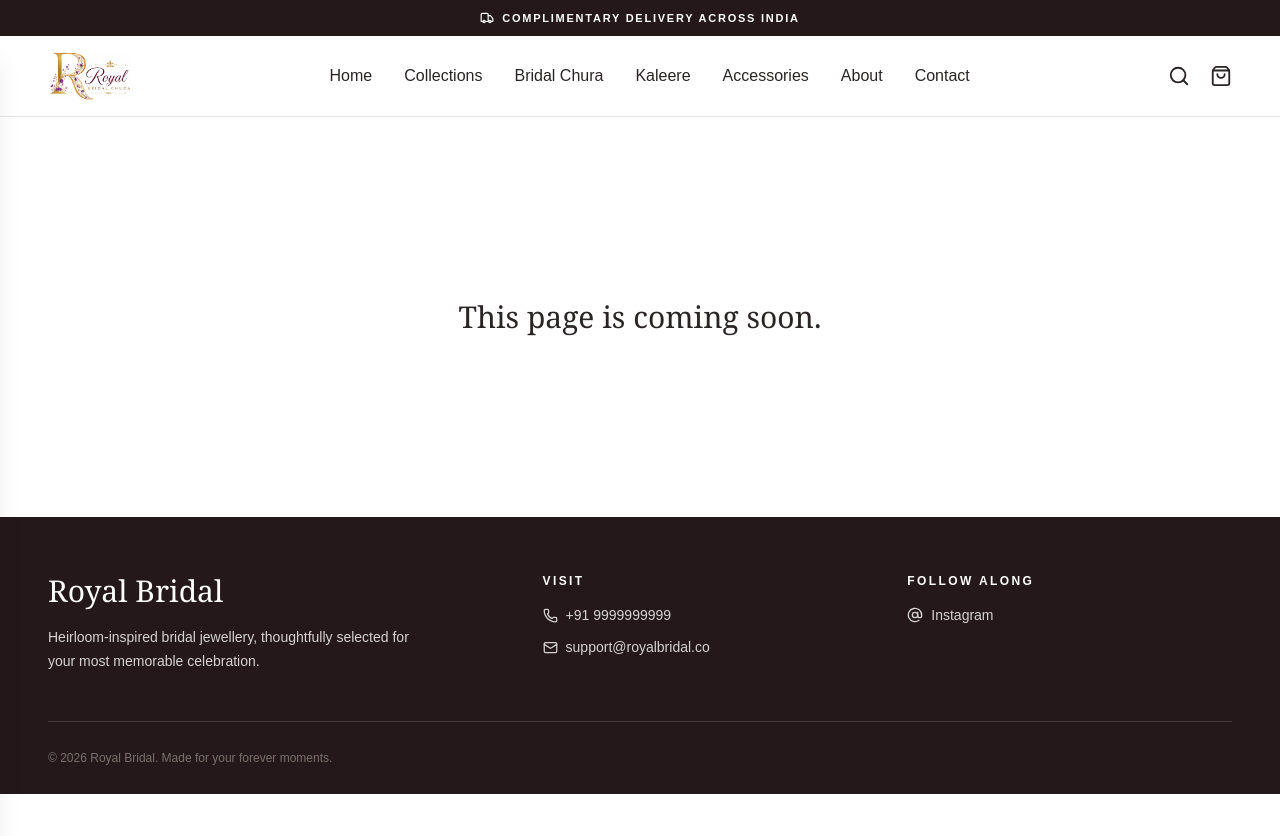
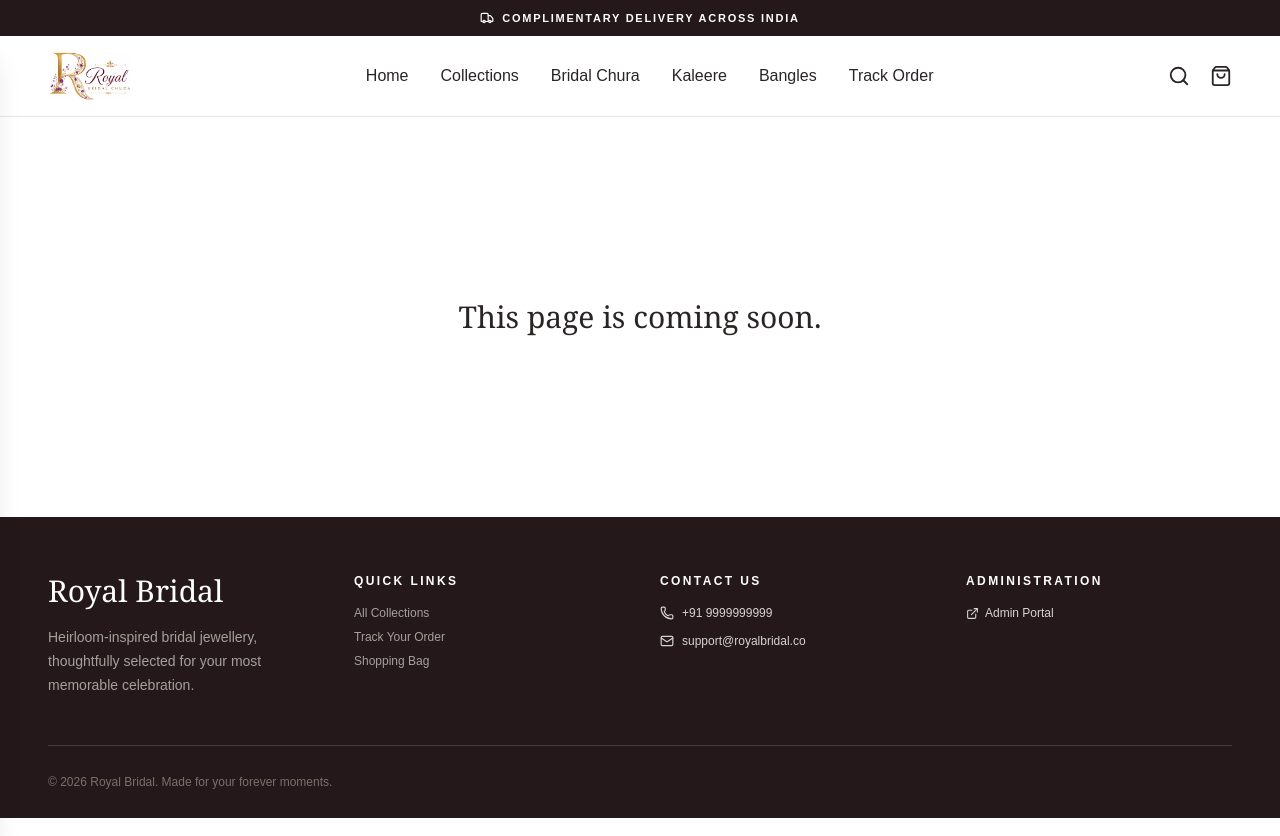
Before and after one commit to prodt-agency/royalBridal, a React (Vite) app in the folder client/: page /admin/products in a window 1280 px wide. Built offline with nearby package versions, Linux system fonts and the light colour scheme; no server answers.

Commit message:
feat: update Footer and Navbar for improved navigation and layout; enhance ProductCard with sale indication and image handling

```diff
--- a/client/src/components/Layout/Footer/Footer.jsx
+++ b/client/src/components/Layout/Footer/Footer.jsx
@@ -1,13 +1,55 @@
-import { AtSign, Mail, Phone } from "lucide-react";
+import { Mail, Phone, ExternalLink } from "lucide-react";
+import { Link } from "react-router-dom";
 import Container from "@/components/common/Container/Container";
 import { SITE } from "@/constants/site";
 
 function Footer() {
-  return <footer className="bg-[#24181a] pb-7 pt-14 text-stone-300"><Container><div className="grid gap-10 border-b border-white/15 pb-12 md:grid-cols-[1.4fr_1fr_1fr]">
-    <div><p className="font-serif text-3xl text-white">Royal Bridal</p><p className="mt-4 max-w-sm text-sm leading-6">Heirloom-inspired bridal jewellery, thoughtfully selected for your most memorable celebration.</p></div>
-    <div><h2 className="text-xs font-bold uppercase tracking-[.2em] text-white">Visit</h2><a className="mt-4 flex items-center gap-2 text-sm hover:text-white" href={`tel:${SITE.PHONE.replaceAll(" ", "")}`}><Phone size={15} />{SITE.PHONE}</a><a className="mt-3 flex items-center gap-2 text-sm hover:text-white" href={`mailto:${SITE.EMAIL}`}><Mail size={15} />{SITE.EMAIL}</a></div>
-    <div><h2 className="text-xs font-bold uppercase tracking-[.2em] text-white">Follow along</h2><a className="mt-4 flex items-center gap-2 text-sm hover:text-white" href={SITE.INSTAGRAM} target="_blank" rel="noreferrer"><AtSign size={16} />Instagram</a></div>
-  </div><p className="pt-7 text-xs text-stone-500">© {new Date().getFullYear()} Royal Bridal. Made for your forever moments.</p></Container></footer>;
+  return (
+    <footer className="bg-[#24181a] pb-7 pt-14 text-stone-300">
+      <Container>
+        <div className="grid gap-10 border-b border-white/15 pb-12 sm:grid-cols-2 md:grid-cols-4">
+          <div className="md:col-span-1">
+            <p className="font-serif text-3xl text-white">Royal Bridal</p>
+            <p className="mt-4 text-xs sm:text-sm leading-6 text-stone-400">
+              Heirloom-inspired bridal jewellery, thoughtfully selected for your most memorable celebration.
+            </p>
+          </div>
+          <div>
+            <h2 className="text-xs font-bold uppercase tracking-[.2em] text-white">Quick Links</h2>
+            <ul className="mt-4 space-y-2 text-xs text-stone-400">
+              <li>
+                <Link to="/products" className="hover:text-white transition">All Collections</Link>
+              </li>
+              <li>
+                <Link to="/track-order" className="hover:text-white transition">Track Your Order</Link>
+              </li>
+              <li>
+                <Link to="/cart" className="hover:text-white transition">Shopping Bag</Link>
+              </li>
+            </ul>
+          </div>
+          <div>
+            <h2 className="text-xs font-bold uppercase tracking-[.2em] text-white">Contact Us</h2>
+            <a className="mt-4 flex items-center gap-2 text-xs text-stone-400 hover:text-white" href={`tel:${SITE.PHONE.replaceAll(" ", "")}`}>
+              <Phone size={14} /> {SITE.PHONE}
+            </a>
+            <a className="mt-3 flex items-center gap-2 text-xs text-stone-400 hover:text-white" href={`mailto:${SITE.EMAIL}`}>
+              <Mail size={14} /> {SITE.EMAIL}
+            </a>
+          </div>
+          <div>
+            <h2 className="text-xs font-bold uppercase tracking-[.2em] text-white">Administration</h2>
+            <Link to="/admin/login" className="mt-4 inline-flex items-center gap-1.5 text-xs text-[#e6c98c] hover:underline">
+              <ExternalLink size={13} /> Admin Portal
+            </Link>
+          </div>
+        </div>
+        <p className="pt-7 text-xs text-stone-500 text-center sm:text-left">
+          © {new Date().getFullYear()} Royal Bridal. Made for your forever moments.
+        </p>
+      </Container>
+    </footer>
+  );
 }
 
 export default Footer;
--- a/client/src/components/Layout/Navbar/NavLinks.js
+++ b/client/src/components/Layout/Navbar/NavLinks.js
@@ -16,15 +16,11 @@ export const NAV_LINKS = [
     path: "/products?category=kaleere",
   },
   {
-    name: "Accessories",
-    path: "/products?category=accessories",
+    name: "Bangles",
+    path: "/products?category=bangles",
   },
   {
-    name: "About",
-    path: "/about",
-  },
-  {
-    name: "Contact",
-    path: "/contact",
+    name: "Track Order",
+    path: "/track-order",
   },
 ];
--- a/client/src/components/home/ProductCard.jsx
+++ b/client/src/components/home/ProductCard.jsx
@@ -1,15 +1,26 @@
 import { ShoppingBag } from "lucide-react";
 import { Link } from "react-router-dom";
+import { getImageUrl } from "@/utils/image";
 
 function ProductCard({ product }) {
   const image = product.images?.[0]?.imageUrl;
+  const price = product.salePrice ?? product.price;
+  const isOnSale = Boolean(
+    product.salePrice && Number(product.salePrice) < Number(product.price),
+  );
+
   return (
     <article className="group">
       <Link to={`/products/${product.slug}`}>
-        <div className="aspect-4/5 overflow-hidden bg-[#e7d5c6]">
+        <div className="relative aspect-4/5 overflow-hidden bg-[#e7d5c6]">
+          {isOnSale && (
+            <span className="absolute top-2 left-2 z-10 rounded bg-[#7d2034] px-2 py-1 text-[11px] font-bold uppercase tracking-wider text-white">
+              Sale
+            </span>
+          )}
           {image ? (
             <img
-              src={image}
+              src={getImageUrl(image)}
               alt={product.name}
               loading="lazy"
               className="h-full w-full object-cover transition duration-500 group-hover:scale-105"
@@ -20,18 +31,23 @@ function ProductCard({ product }) {
         </div>
         <div className="flex items-start justify-between gap-3 pt-4">
           <div>
-            <h3 className="font-serif text-lg text-stone-900">
+            <h3 className="font-serif text-lg text-stone-900 transition group-hover:text-[#7d2034]">
               {product.name}
             </h3>
             <p className="mt-1 text-sm text-stone-500">
               {product.category?.name}
             </p>
           </div>
-          <ShoppingBag size={18} className="mt-1 text-[#7d2034]" />
+          <ShoppingBag size={18} className="mt-1 shrink-0 text-[#7d2034]" />
         </div>
-        <p className="mt-2 text-sm font-semibold text-stone-800">
-          ₹{product.salePrice ?? product.price}
-        </p>
+        <div className="mt-2 flex items-center gap-2">
+          <p className="text-sm font-semibold text-stone-800">₹{price}</p>
+          {isOnSale && (
+            <p className="text-xs text-stone-400 line-through">
+              ₹{product.price}
+            </p>
+          )}
+        </div>
       </Link>
     </article>
   );
```
